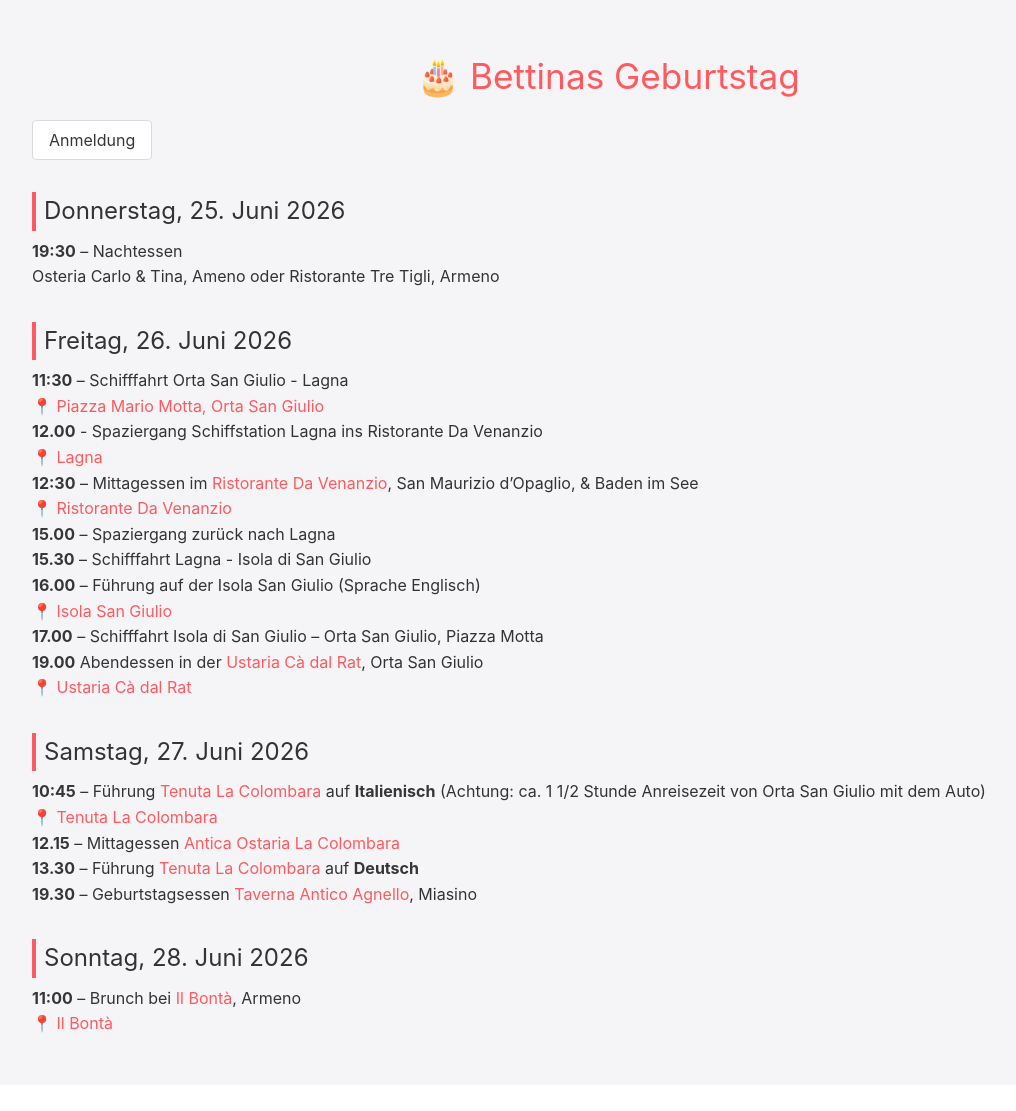
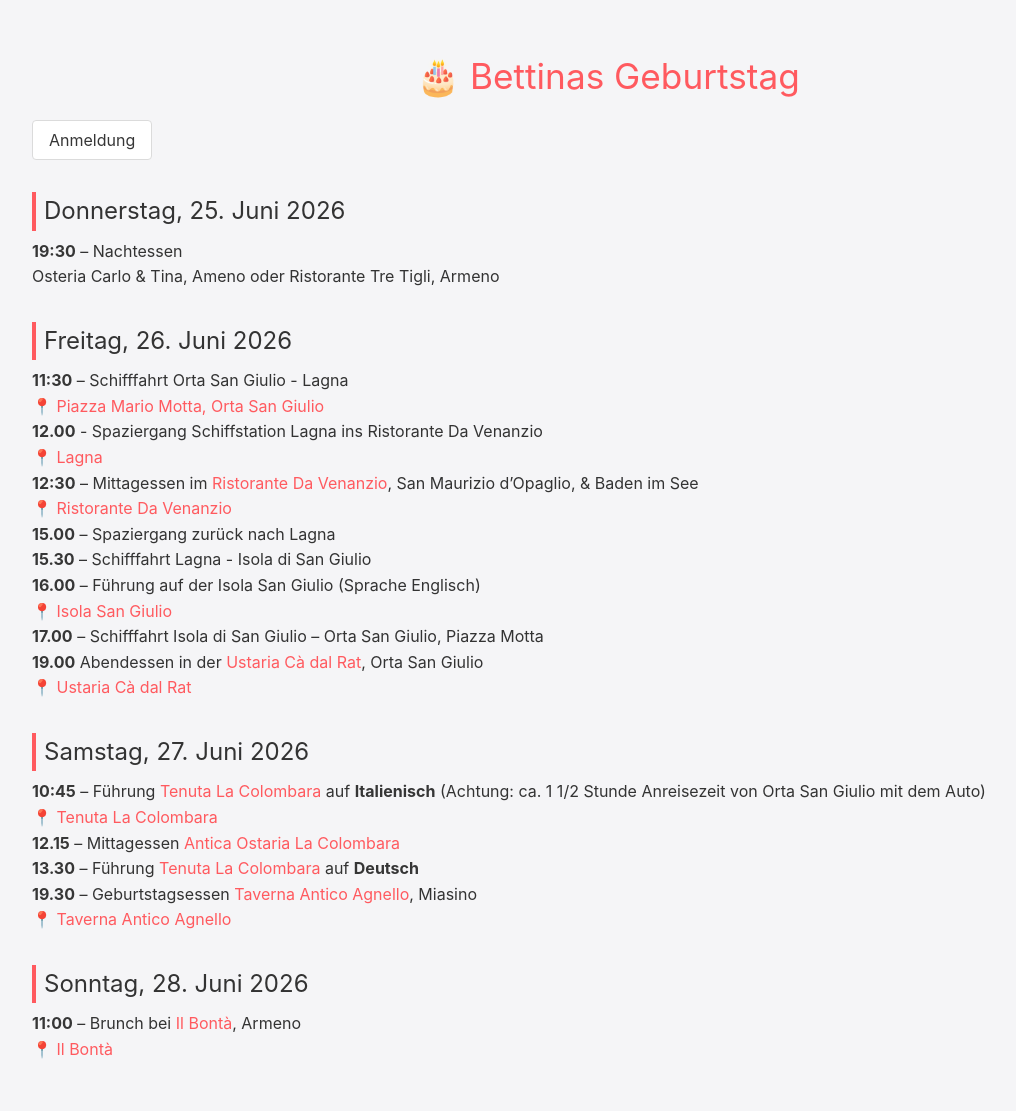
Before and after one commit to bettina60/programm, a Jekyll site: the page built from index.md, in a window 1280 px wide. Shown: the whole page, without its empty margins (32-1048 px from the left). Built offline with Jekyll 4.4.1, drawn with Linux system fonts in a browser that asks for light colours; a script that is not in the unit is left out; before the commit the page ends 1085 px from its top, so only the background shows below that.

Commit message:
Update index.md

```diff
--- a/index.md
+++ b/index.md
@@ -46,7 +46,7 @@ Osteria Carlo & Tina, Ameno  oder Ristorante Tre Tigli, Armeno
 **13.30** – Führung [Tenuta La Colombara](https://acquerello.it/tenuta) auf **Deutsch**
 
 **19.30** – Geburtstagsessen [Taverna Antico Agnello]( https://www.ristoranteanticoagnello.com/), Miasino
-
+[📍 Taverna Antico Agnello](https://www.google.com/maps/place/Taverna+Antico+Agnello/@45.8023375,8.4271173,17z/data=!3m1!4b1!4m6!3m5!1s0x47860cc013938225:0x7bbf37867b002945!8m2!3d45.8023338!4d8.4296922!16s%2Fg%2F1tg_vz71?entry=ttu&g_ep=EgoyMDI2MDEyOC4wIKXMDSoKLDEwMDc5MjA3M0gBUAM%3D)
 
 ## Sonntag, 28. Juni 2026
 
```
